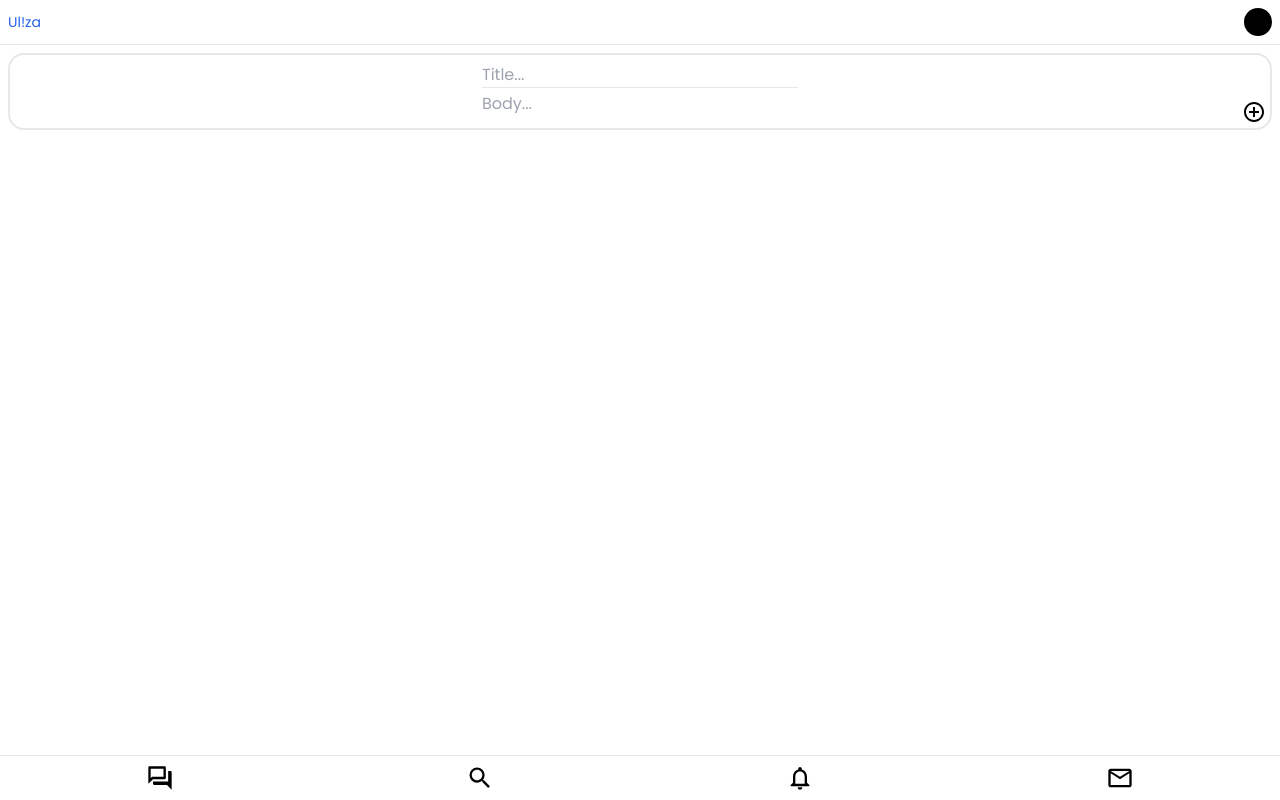
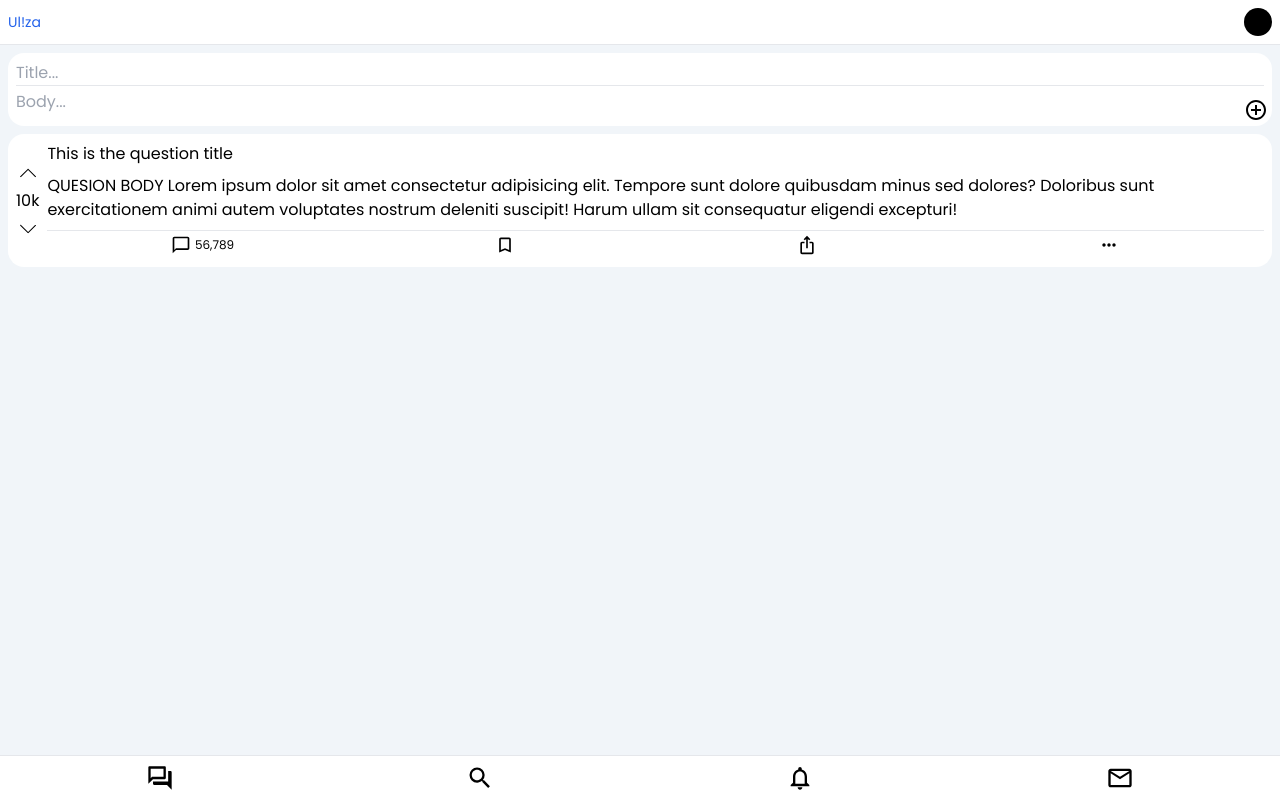
Before and after one commit to OyugoObonyo/Uliza-Frontend, a React (Vite) app: page / in a window 1280 px wide. Built offline with nearby package versions, Linux system fonts and the light colour scheme.

Commit message:
Add question modals

```diff
--- a/src/components/layout/Main.jsx
+++ b/src/components/layout/Main.jsx
@@ -1,11 +1,18 @@
-import { MdAddCircleOutline } from "react-icons/md";
+import {
+  MdAddCircleOutline,
+  MdBookmarkBorder,
+  MdChatBubbleOutline,
+  MdMoreHoriz,
+  MdIosShare,
+} from "react-icons/md";
+import { SlArrowUp, SlArrowDown } from "react-icons/sl";
 
 export default function Main() {
   return (
-    <main className="flex-1">
+    <main className="flex-1 bg-slate-100">
       <div>
-        <div className="relative p-2 m-2 border-2 rounded-2xl">
-          <form className="flex flex-col items-center space-y-1">
+        <div className="relative m-2 p-2 rounded-2xl bg-white">
+          <form className="flex flex-col space-y-1">
             <input
               type="text"
               placeholder="Title..."
@@ -24,6 +31,47 @@ export default function Main() {
           </form>
         </div>
       </div>
+      <div>
+        <div className="p-2 m-2 rounded-2xl flex space-x-2 items-center bg-white">
+          <div className="flex flex-col space-y-2 items-center">
+            <button>
+              <SlArrowUp />
+            </button>
+            <p className="text">10k</p>
+            <button>
+              <SlArrowDown />
+            </button>
+          </div>
+          <div className="flex flex-col space-y-2 ">
+            <div>
+              <h2>This is the question title</h2>
+            </div>
+            <div>
+              <p>
+                QUESION BODY Lorem ipsum dolor sit amet consectetur adipisicing
+                elit. Tempore sunt dolore quibusdam minus sed dolores? Doloribus
+                sunt exercitationem animi autem voluptates nostrum deleniti
+                suscipit! Harum ullam sit consequatur eligendi excepturi!
+              </p>
+            </div>
+            <div className="flex items-center justify-center border-t p-1">
+              <div className="w-1/4 flex space-x-1 items-center justify-center">
+                <MdChatBubbleOutline className="w-5 h-5" />
+                <span className="text-xs">56,789</span>
+              </div>
+              <div className="w-1/4 flex items-center justify-center">
+                <MdBookmarkBorder className="w-5 h-5" />
+              </div>
+              <div className="w-1/4 flex justify-center">
+                <MdIosShare className="w-5 h-5" />
+              </div>
+              <div className="w-1/4 flex justify-center">
+                <MdMoreHoriz className="w-5 h-5" />
+              </div>
+            </div>
+          </div>
+        </div>
+      </div>
     </main>
   );
 }
```
